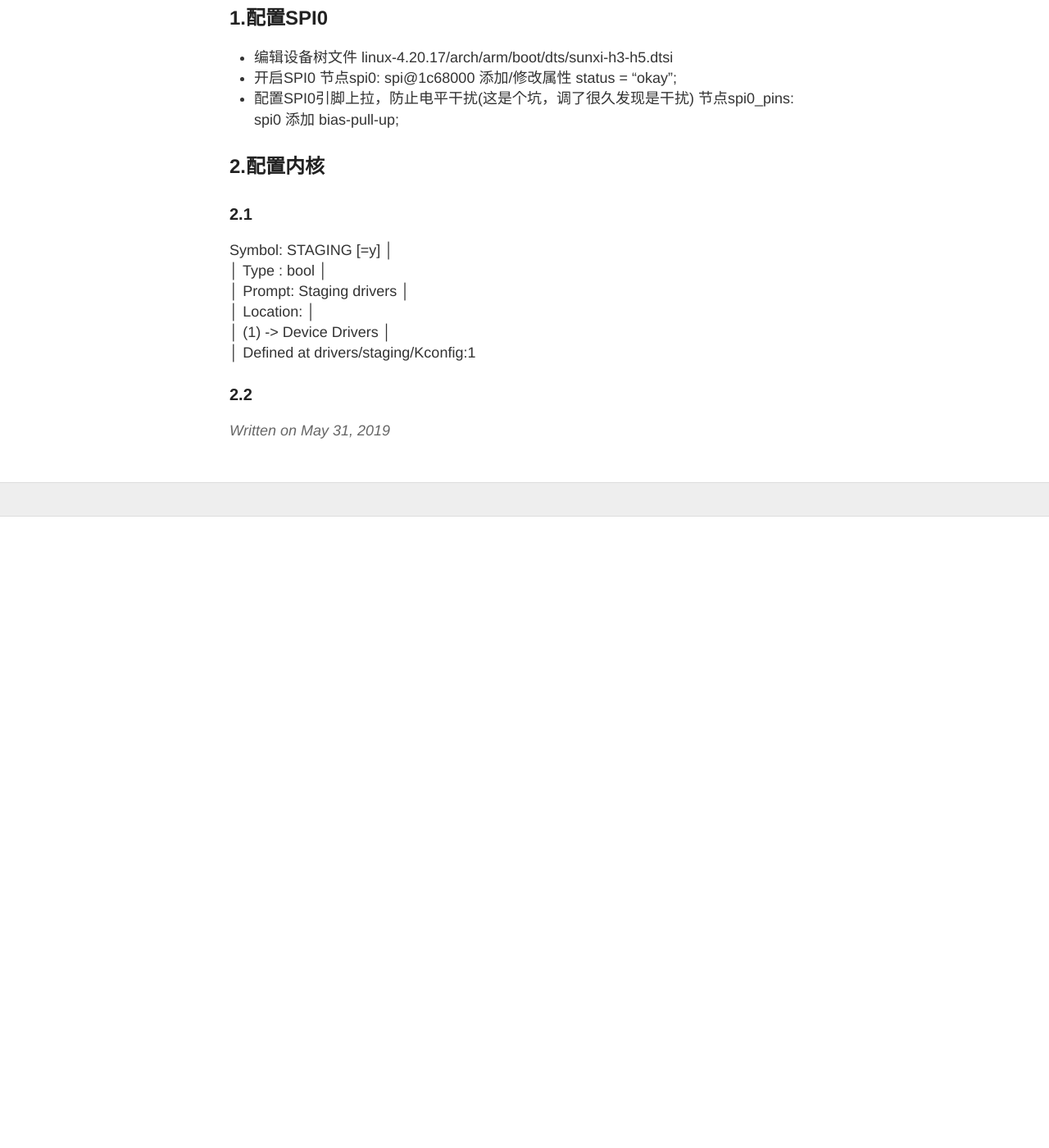
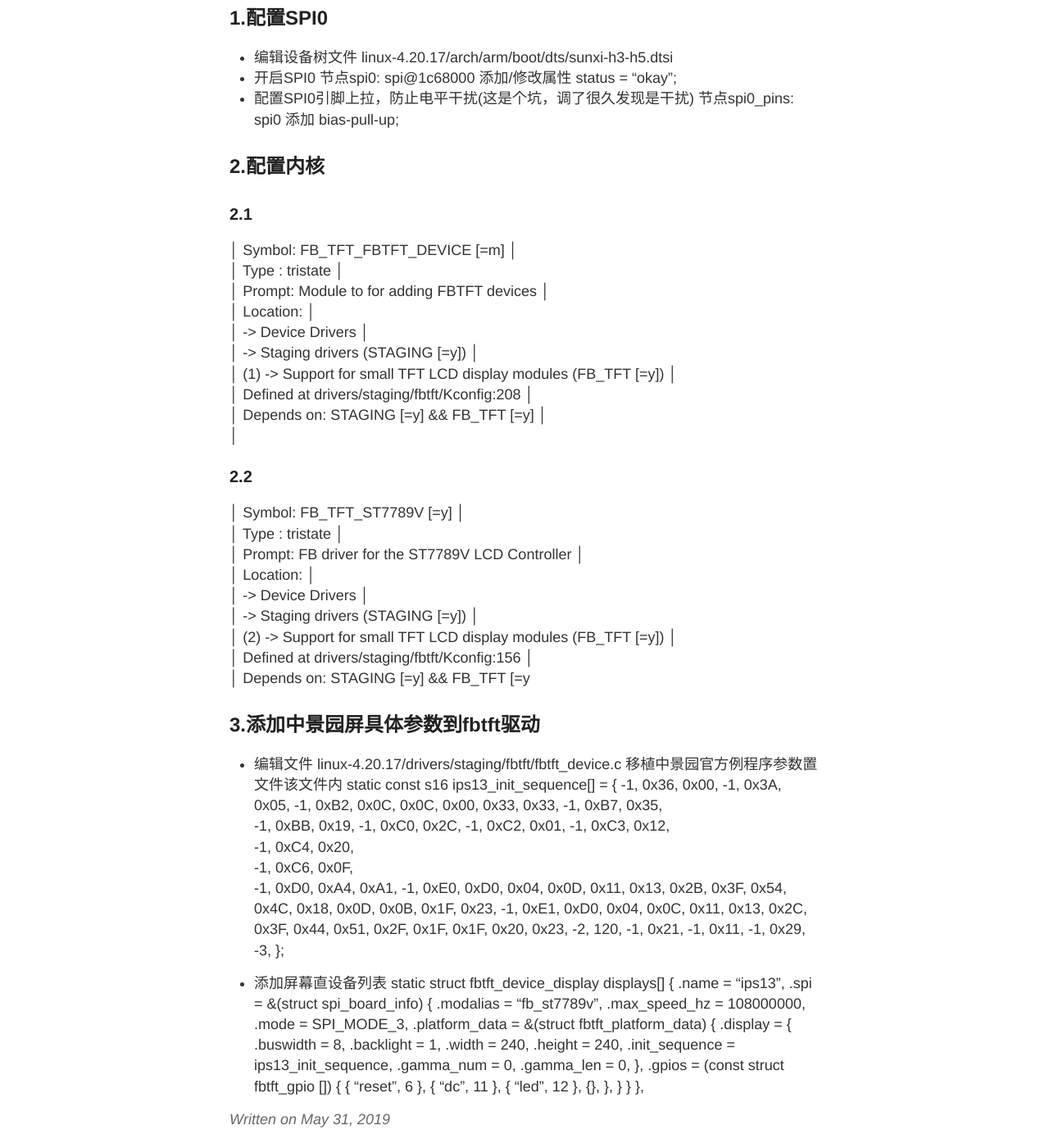
Before and after one commit to io-hack/io-hack.github.io, a Jekyll site: the page built from _posts/2019-05-31-Allwiner-H3-uses-fbtft-to-drive-st7789v.md, in a window 1280 px wide and 1400 px high, scrolled down 469 px. Shown: the whole window at 82% size. Built offline with Jekyll 4.4.1, drawn with Linux system fonts in a browser that asks for light colours; our own code applies the rules of GitHub Pages for plain Markdown files; before the commit the page ends 1099 px from its top, so only the background shows below that.

Commit message:
Update 2019-05-31-Allwiner-H3-uses-fbtft-to-drive-st7789v.md

```diff
--- a/_posts/2019-05-31-Allwiner-H3-uses-fbtft-to-drive-st7789v.md
+++ b/_posts/2019-05-31-Allwiner-H3-uses-fbtft-to-drive-st7789v.md
@@ -15,10 +15,74 @@ published: true
 
 ## 2.配置内核
 ### 2.1
-Symbol: STAGING [=y]                                                    │
-  │ Type  : bool                                                            │
-  │ Prompt: Staging drivers                                                 │
+  │ Symbol: FB_TFT_FBTFT_DEVICE [=m]                                        │
+  │ Type  : tristate                                                        │
+  │ Prompt: Module to for adding FBTFT devices                              │
   │   Location:                                                             │
-  │ (1) -> Device Drivers                                                   │
-  │   Defined at drivers/staging/Kconfig:1
+  │     -> Device Drivers                                                   │
+  │       -> Staging drivers (STAGING [=y])                                 │
+  │ (1)     -> Support for small TFT LCD display modules (FB_TFT [=y])      │
+  │   Defined at drivers/staging/fbtft/Kconfig:208                          │
+  │   Depends on: STAGING [=y] && FB_TFT [=y]                               │
+  │
 ### 2.2
+  │ Symbol: FB_TFT_ST7789V [=y]                                             │
+  │ Type  : tristate                                                        │
+  │ Prompt: FB driver for the ST7789V LCD Controller                        │
+  │   Location:                                                             │
+  │     -> Device Drivers                                                   │
+  │       -> Staging drivers (STAGING [=y])                                 │
+  │ (2)     -> Support for small TFT LCD display modules (FB_TFT [=y])      │
+  │   Defined at drivers/staging/fbtft/Kconfig:156                          │
+  │   Depends on: STAGING [=y] && FB_TFT [=y
+
+## 3.添加中景园屏具体参数到fbtft驱动
+- 编辑文件 linux-4.20.17/drivers/staging/fbtft/fbtft_device.c
+移植中景园官方例程序参数置文件该文件内
+static const s16 ips13_init_sequence[] = {
+	-1, 0x36, 0x00,
+	-1, 0x3A, 0x05,
+	-1, 0xB2, 0x0C, 0x0C, 0x00, 0x33, 0x33,
+	-1, 0xB7, 0x35,
+	-1, 0xBB, 0x19,
+	-1, 0xC0, 0x2C,
+	-1, 0xC2, 0x01,
+	-1, 0xC3, 0x12,
+	-1, 0xC4, 0x20,
+	-1, 0xC6, 0x0F,
+	-1, 0xD0, 0xA4, 0xA1,
+	-1, 0xE0, 0xD0, 0x04, 0x0D, 0x11, 0x13, 0x2B, 0x3F, 0x54, 0x4C, 0x18, 0x0D, 0x0B, 0x1F, 0x23,
+	-1, 0xE1, 0xD0, 0x04, 0x0C, 0x11, 0x13, 0x2C, 0x3F, 0x44, 0x51, 0x2F, 0x1F, 0x1F, 0x20, 0x23,
+	-2, 120,
+	-1, 0x21,
+	-1, 0x11,
+	-1, 0x29,
+	-3,
+};
+
+- 添加屏幕直设备列表 static struct fbtft_device_display displays[]
+{
+		.name = "ips13",
+		.spi = &(struct spi_board_info) {
+			.modalias = "fb_st7789v",
+			.max_speed_hz = 108000000,
+			.mode = SPI_MODE_3,
+			.platform_data = &(struct fbtft_platform_data) {
+				.display = {
+					.buswidth = 8,
+					.backlight = 1,
+					.width = 240,
+					.height = 240,
+					.init_sequence = ips13_init_sequence,
+					.gamma_num = 0,
+					.gamma_len = 0,
+				},
+				.gpios = (const struct fbtft_gpio []) {
+					{ "reset", 6 },
+					{ "dc", 11 },
+					{ "led", 12 },
+					{},
+				},
+			}
+		}
+	},
```
